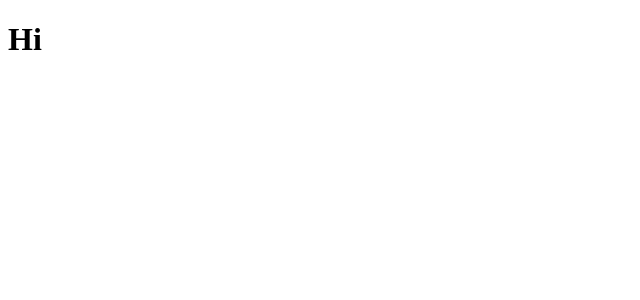
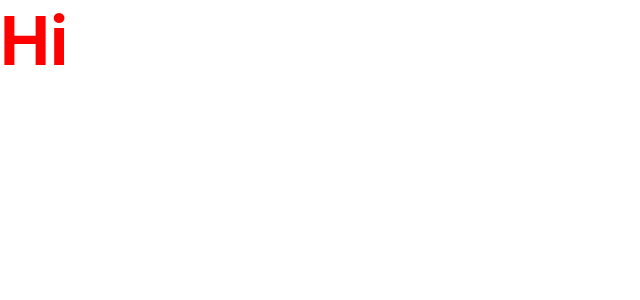
Before and after one commit to DanielJ06/won-games-client, a Next.js app: page / in a window 1280 px wide. Shown: the top 300 px of the page, without its empty margins (0-640 px from the left). Built offline with nearby package versions, Linux system fonts and the light colour scheme.

Commit message:
Creating global styles

```diff
--- /dev/null
+++ b/src/pages/_app.tsx
@@ -0,0 +1,20 @@
+import { AppProps } from 'next/app';
+import Head from 'next/head';
+import GlobalStyles from 'styles/global';
+
+const MyApp = ({ Component, pageProps }: AppProps) => {
+  return (
+    <>
+      <GlobalStyles />
+      <Head>
+        <title>React Avançado - Boilerplate</title>
+        <link rel="shortcut icon" href="/img/icon-512.png" />
+        <link rel="apple-touch-icon" href="/img/icon-512.png" />
+        <meta name="description" content="Simple next js boilerplate" />
+      </Head>
+      <Component {...pageProps} />
+    </>
+  );
+};
+
+export default MyApp;
--- a/src/pages/index.tsx
+++ b/src/pages/index.tsx
@@ -1,11 +1,15 @@
 import React from 'react';
+import styled from 'styled-components';
 
-// import { Container } from './styles';
+const Teste = styled.h1`
+  font-size: 6.7rem;
+  color: red;
+`;
 
 const Home: React.FC = () => {
   return (
     <div>
-      <h1>Hi</h1>
+      <Teste>Hi</Teste>
     </div>
   );
 };
--- /dev/null
+++ b/src/styles/global.ts
@@ -0,0 +1,23 @@
+import { createGlobalStyle } from 'styled-components';
+
+const GlobalStyle = createGlobalStyle`
+  * {
+    margin: 0;
+    padding: 0;
+    box-sizing: border-box;
+  }
+
+  html {
+    font-size: 62.5%;
+  }
+
+  html, body, #_next {
+    height: 100%
+  }
+
+  body {
+    font-family: --apple-system, BlinkMacSystemFont, 'Segoe UI', Roboto, Oxygen, Ubuntu, Cantarell, 'Open Sans', 'Helvetica Neue', sans-serif
+  }
+`;
+
+export default GlobalStyle;
--- a/tsconfig.json
+++ b/tsconfig.json
@@ -1,5 +1,6 @@
 {
   "compilerOptions": {
+    "baseUrl": "src",
     "target": "es5",
     "lib": [
       "dom",
```
